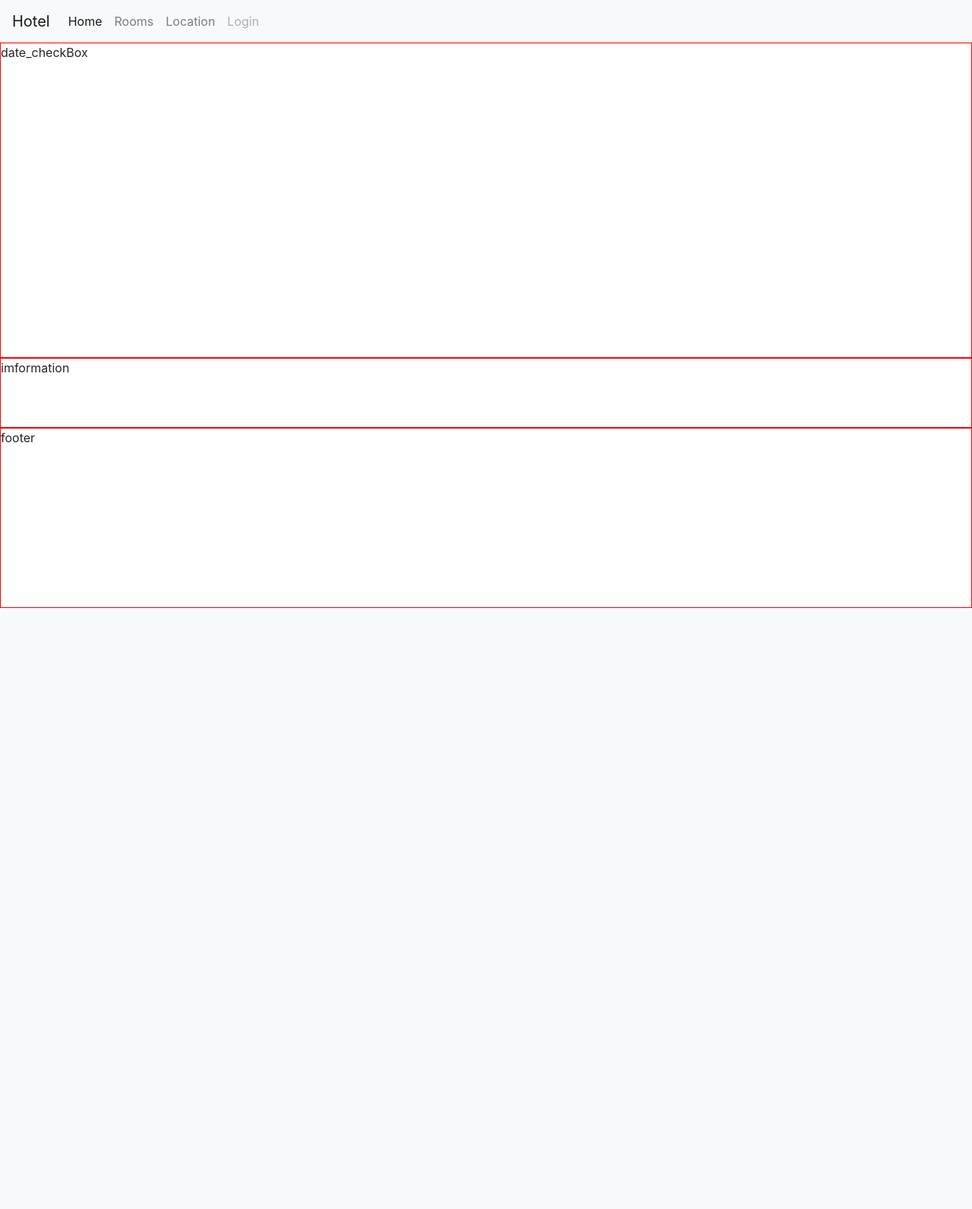
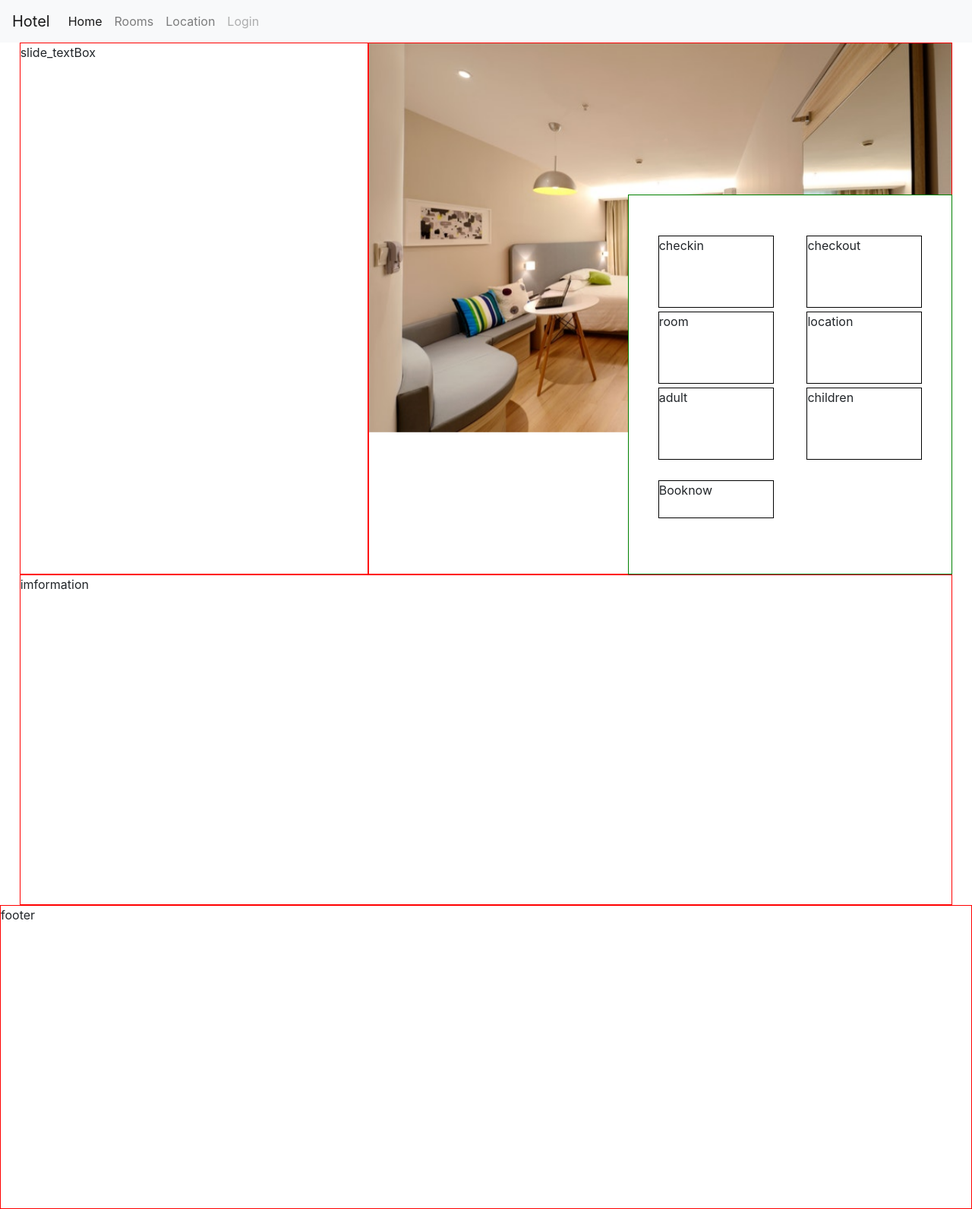
Before and after one commit to Beans9605/hotel_reservation, a Django app: page / in a window 1280 px wide. Shown: the whole page at 76% size. Before the commit the page ends 800 px from the top, so only its background shows below. Run offline with Django 3.2, Linux system fonts and the light colour scheme; some libraries are stand-ins or nearby versions.

Commit message:
Modify layout

```diff
--- a/hotel_reservation/main/static/css/home.css
+++ b/hotel_reservation/main/static/css/home.css
@@ -1,27 +1,92 @@
+html,body {
+
+}
 .wrapper {
     position: relative;
     width: 100%;
     height: 100%;
     display: grid;
-    grid-template-columns: 10fr 495fr 10fr;
-    grid-template-rows: 56fr 200fr 500fr 154fr 400fr;
+    grid-template-columns: 30fr 537fr 400fr 500fr 30fr;
+    grid-template-rows: 56px 200px 500px 435px 400px;
 }
 .home_nav_bar {
     grid-column: 1 / -1 ;
     grid-row: 1;
 }
-.main_contentBox {
+.slide_textBox {
     border: 1px solid red;
-    grid-column: 1 / -1 ;
+    grid-column: 2 / 3 ;
     grid-row: 2 / 4;
 }
+.img_box {
+    border: 1px solid red;
+    grid-column: 3 / 5 ;
+    grid-row: 2 / 4;
+    overflow: hidden;
+
+}
+.date_checkBox {
+    border: 1px solid green;
+    grid-column: 4  ;
+    grid-row: 3 / 4;
+    background-color: white;
+    z-index: 1;
+    display: grid;
+    grid-template-columns: 20fr 230fr 230fr 20fr;
+    grid-template-rows: 50px 100px 100px 100px 100px 50px;
+    align-items: center;
+    justify-items: center;
+}
+.date_box {
+    max-width: 152px;
+    min-width: 152px;
+    max-height: 95px;
+    min-height: 95px;
+    border: 1px solid black;
+    text-align: left;
+
+}
+#checkin {
+    grid-column: 2 ;
+    grid-row: 2 ;
+}
+#checkout {
+    grid-column: 3;
+    grid-row: 2;
+}
+#room {
+    grid-column: 2;
+    grid-row: 3;
+}
+#location {
+    grid-column: 3;
+    grid-row: 3;
+}
+#adult {
+    grid-column: 2;
+    grid-row: 4;
+}
+#children {
+    grid-column: 3;
+    grid-row: 4;
+}
+#bookNow {
+    max-width: 152px;
+    min-width: 152px;
+    max-height: 50px;
+    min-height: 50px;
+    grid-column: 2;
+    grid-row: 5;
+}
+
 .imformation {
     border: 1px solid red;
-    grid-column: 1 / -1 ;
+    grid-column: 2 / 5 ;
     grid-row: 4;
 }
 .footer {
     border: 1px solid red;
     grid-column: 1 / -1 ;
     grid-row: 5;
+
 }
--- a/hotel_reservation/main/templates/main/home.html
+++ b/hotel_reservation/main/templates/main/home.html
@@ -31,10 +31,47 @@
                     </div>
                 </nav>
             </div>
-            <div class="main_contentBox">
-                <div class="date_checkBox">
-                    date_checkBox
-                </div>
+            <div class="slide_textBox">
+                slide_textBox
+            </div>
+            <div class="img_box">
+                <div id="carouselExampleSlidesOnly" class="carousel_slide" data-ride="carousel">
+                    <div class="carousel-inner">
+                      <div class="carousel-item active">
+                          <img src="{% static 'img/hotel1.jpg' %}" class="d-block w-100" alt="...">
+                      </div>
+                      <div class="carousel-item">
+                        <img src="{% static 'img/hotel2.jpg' %}" class="d-block w-100" alt="...">
+                      </div>
+                      <div class="carousel-item">
+                        <img src="{% static 'img/hotel3.jpg' %}" class="d-block w-100" alt="...">
+                      </div>
+                    </div>
+                  </div>
+            </div>
+            <div class="date_checkBox">
+                <span id="checkin" class = "date_box">checkin
+
+
+                </span>
+                <span id="checkout" class = "date_box">checkout
+
+                </span>
+                <span id="room" class = "date_box">room
+
+                </span>
+                <span id="location" class = "date_box">location
+
+                </span>
+                <span id="adult" class = "date_box">adult
+
+                </span>
+                <span id="children" class = "date_box">children
+
+                </span>
+                <span id="bookNow" class="date_box">Booknow
+
+                </span>
             </div>
             <div class="imformation">
                 imformation
```
Also changed, not shown: hotel_reservation/main/static/img/hotel1.jpg (added), hotel_reservation/main/static/img/hotel2.jpg (added), hotel_reservation/main/static/img/hotel3.jpg (added).
